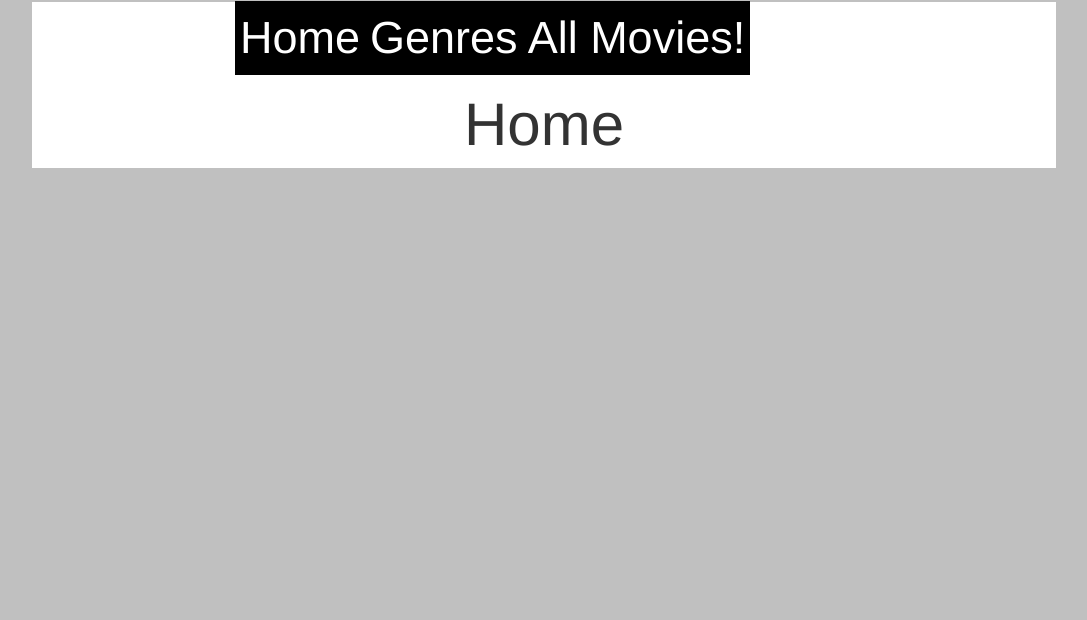
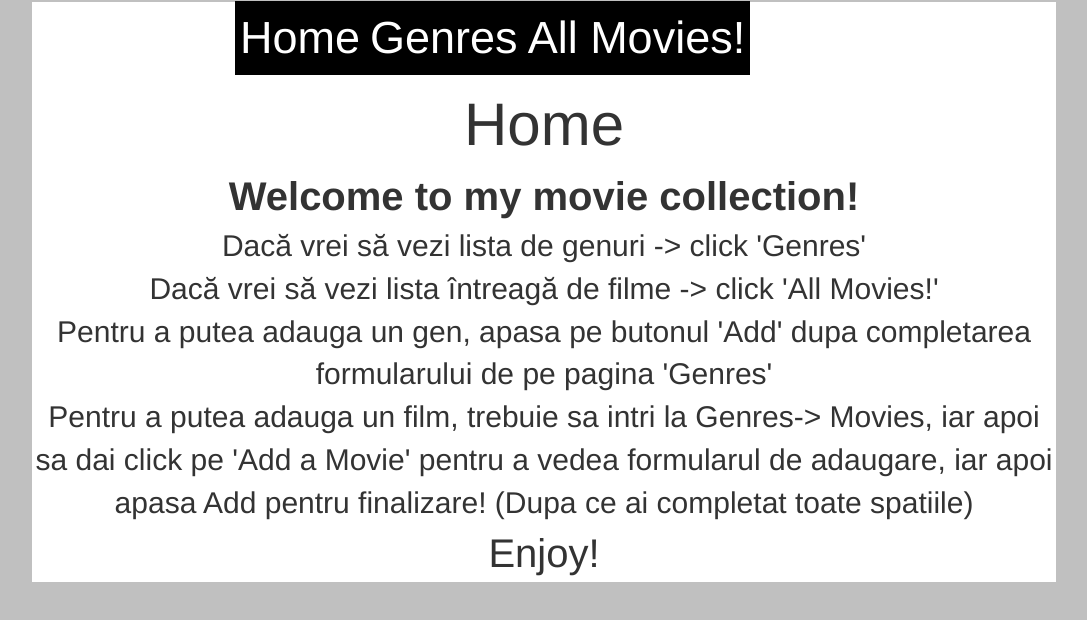
Before and after one commit to Emilian22/webtech-prj-WatchMovies, a website: page app/index.html at #!/home in a window 1280 px wide. Shown: the whole page, without its empty margins (96-1183 px from the left). Drawn offline with nearby package versions, Linux system fonts and the light colour scheme; some packages are replaced by stand-ins of ours.

Commit message:
added home text

```diff
--- a/app/css/style.css
+++ b/app/css/style.css
@@ -113,3 +113,24 @@ input.ng-pristine.ng-untouched.ng-valid.ng-not-empty {
     background-color: white;
     color:black;
 }
+#Welcome{
+    text-align:center;
+    font-size:40px;
+    font-weight:bold;
+}
+.MenuInstructions{
+    text-align:center;
+    font-size:30px;
+}
+#AddingThings{
+    text-align:center;
+    font-size:30px;
+}
+#AddingMovies{
+    text-align:center;
+    font-size:30px;
+}
+#Enjoy{
+    text-align:center;
+    font-size:40px;
+}
--- a/app/views/home.html
+++ b/app/views/home.html
@@ -6,6 +6,14 @@
         </br>
         </br>
         <div class="PageTitle">Home</div>
-        <div id="DescriereHome"></div>
+        <div id="Welcome">Welcome to my movie collection!</div>
+        <div class="MenuInstructions">
+            <div>Dacă vrei să vezi lista de genuri -> click 'Genres'</div>
+            <div>Dacă vrei să vezi lista întreagă de filme -> click 'All Movies!'</div>
+        </div>
+        <div id="AddingThings">Pentru a putea adauga un gen, apasa pe butonul 'Add' dupa completarea formularului de pe pagina 'Genres'</div>
+        <div id="AddingMovies">Pentru a putea adauga un film, trebuie sa intri la Genres-> Movies, iar apoi sa dai click pe 'Add a Movie' pentru a vedea
+        formularul de adaugare, iar apoi apasa Add pentru finalizare! (Dupa ce ai completat toate spatiile)</div>
+        <div id="Enjoy">Enjoy!</div>
     </div>
 </div>
```
